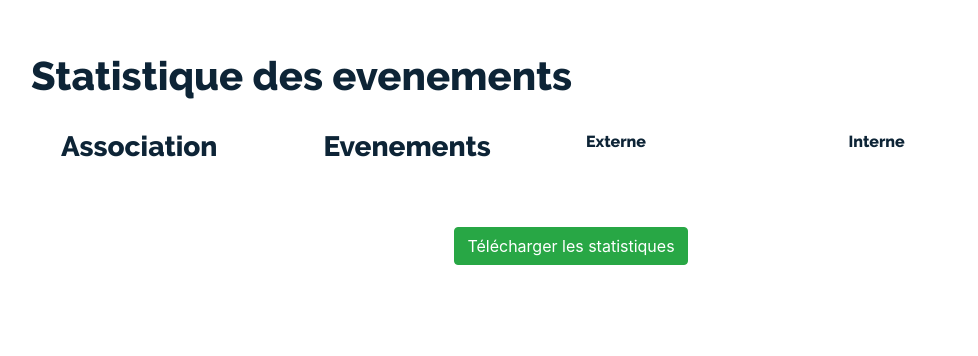
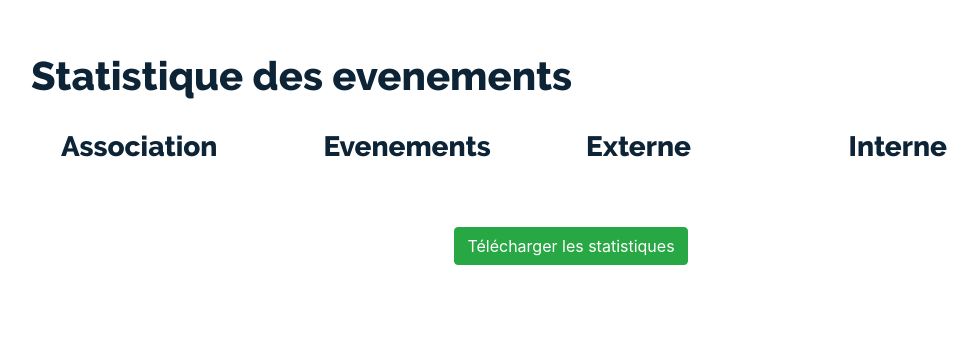
Before and after one commit to MrColorado/YakaChoisir, a Django app: template src/templates/user_settings/stat.html in a window 1280 px wide. Shown: the part 124-480 px from the top of the page, without its empty margins (69-1047 px from the left). Run offline with Django 3.2, Linux system fonts and the light colour scheme; the template is opened without the code that fills it, so the values that code supplies are empty; parts of the project's set-up code (start-up, migrations or seed data) failed here and were passed over; some libraries are stand-ins or nearby versions.

Commit message:
[STAT] fix the bug of git pull where the code was deleted

```diff
--- a/src/templates/user_settings/stat.html
+++ b/src/templates/user_settings/stat.html
@@ -22,9 +22,6 @@
             color: #0d2436;
             font-family: ralewayExtraBold;
         }
-        #form{
-            margin-top: 5%;
-        }
     </style>
 
 
@@ -35,13 +32,34 @@
     <div class="container" id="stats_title" style="flex-direction: row">
         <div class="container"> <h3> Association </h3> </div>
         <div class="container"> <h3> Evenements </h3> </div>
-        <div class="container">  Externe </div>
-        <div class="container">  Interne </div>
+        <div class="container"> <h3> Externe </h3> </div>
+        <div class="container"> <h3> Interne </h3> </div>
     </div>
     {% for a in stats %}
-        <div class="container">
-            {{ a.0 }}
+        <div class="container" id="stats_title" style="flex-direction: row">
+            <div class="container"> {{ a.0 }} </div>
+            <div class="container"> </div>
+            <div class="container"> </div>
+            <div class="container"> </div>
         </div>
+
+        {% if a.1 %}
+        {% for e in a.1 %}
+            <div class="container" id="stats_title" style="flex-direction: row">
+                <div class="container"> </div>
+                <div class="container"> {{ e.0.title }} </div>
+                <div class="container"> {{ e.1 }} / {{ e.3 }}</div>
+                <div class="container"> {{ e.2 }} / {{ e.4 }}</div>
+            </div>
+        {% endfor %}
+        {% else %}
+            <div class="container" id="stats_title" style="flex-direction: row">
+            <div class="container"> </div>
+            <div class="container"> Pas d'evenement </div>
+            <div class="container"> </div>
+            <div class="container"> </div>
+            </div>
+        {% endif %}
 
     {% endfor %}
     </div>
```
